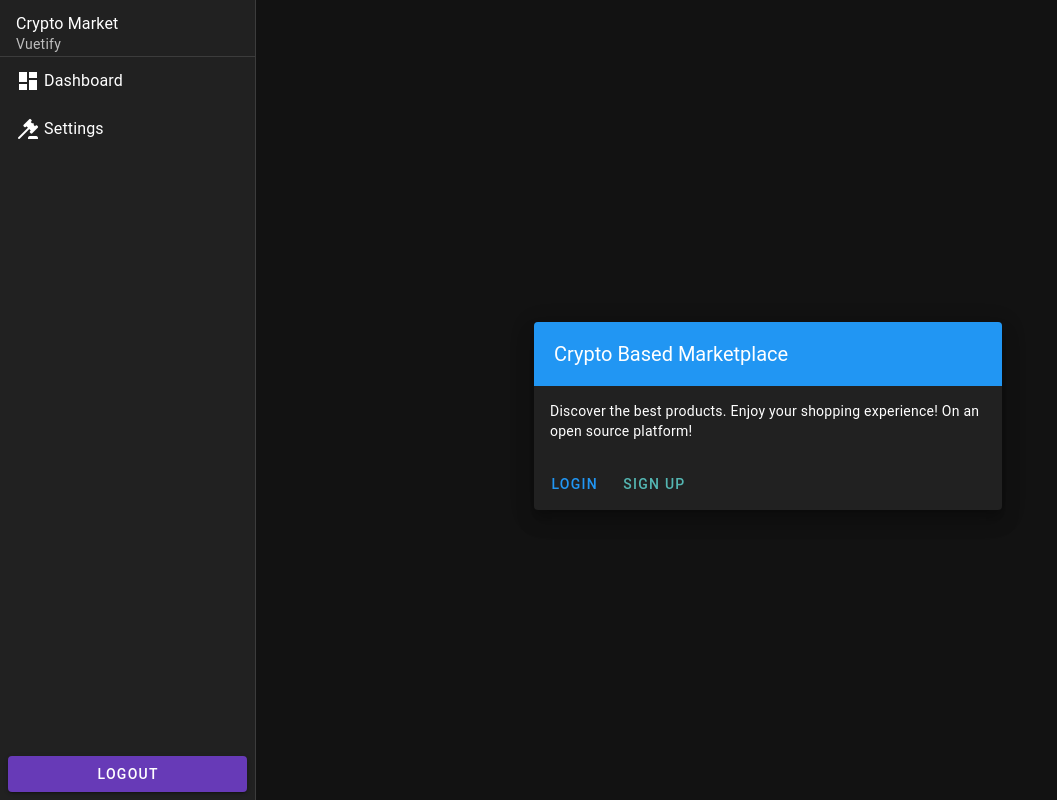
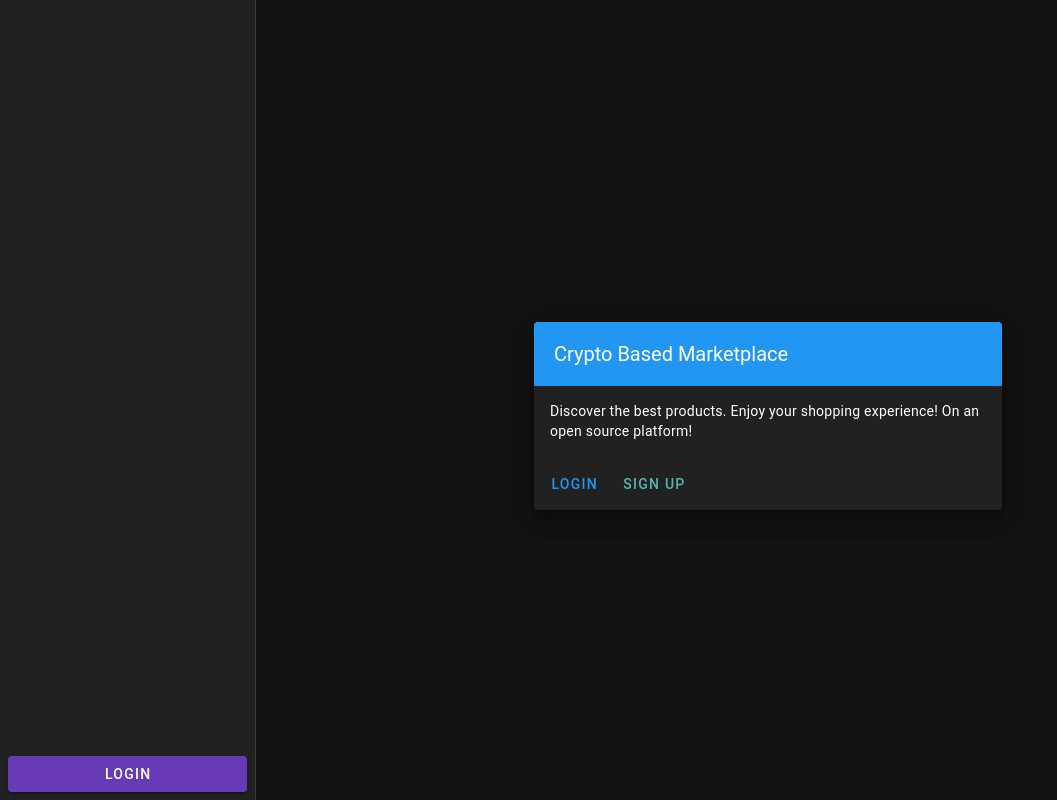
Before and after one commit to librelol/Crypto-Market-Frontend, a Vue app: page / in a window 1280 px wide. Shown: the whole page, without its empty margins (0-1057 px from the left). Built offline with nearby package versions, Linux system fonts and the light colour scheme.

Commit message:
Adjusted the sidebar that some elements only show if you are logged in or logged out.

```diff
--- a/src/components/Siderbar.vue
+++ b/src/components/Siderbar.vue
@@ -1,8 +1,6 @@
 <template>
-  <v-navigation-drawer theme="dark" permanent>
-    <v-list color="transparent">
-      <v-list-item title="Crypto Market" subtitle="Vuetify"></v-list-item>
-      <v-divider></v-divider>
+  <v-navigation-drawer app>
+    <v-list v-if="hasToken">
       <v-list-item
         v-for="item in menuItems"
         :key="item.title"
@@ -17,7 +15,8 @@
 
     <template v-slot:append>
       <div class="pa-2">
-        <v-btn block class="bg-deep-purple" @click="logout">Logout</v-btn>
+        <v-btn block class="bg-deep-purple" v-if="hasToken" @click="logout">Logout</v-btn>
+        <v-btn block class="bg-deep-purple" v-else @click="login">Login</v-btn>
       </div>
     </template>
   </v-navigation-drawer>
@@ -33,18 +32,24 @@ export default {
       ],
     };
   },
+  computed: {
+    hasToken() {
+      return !!localStorage.getItem('token'); // Check if token exists in localStorage
+    }
+  },
   methods: {
     navigateTo(route) {
-      this.$router.push(route); // Navigate to the selected route
+      this.$router.push(route);
     },
     logout() {
-      localStorage.removeItem('token'); // Clear the token
+      // Add your logout logic here
+      localStorage.removeItem('token'); // Remove token from localStorage
       this.$router.push('/login'); // Redirect to login page
     },
-  },
+    login() {
+      // Add your login logic here
+      this.$router.push('/login'); // Redirect to login page
+    }
+  }
 };
 </script>
-
-<style scoped>
-/* Add any additional styles if needed */
-</style>
```
